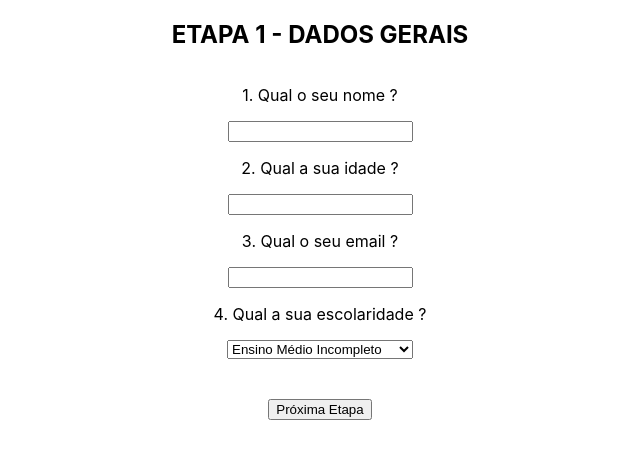
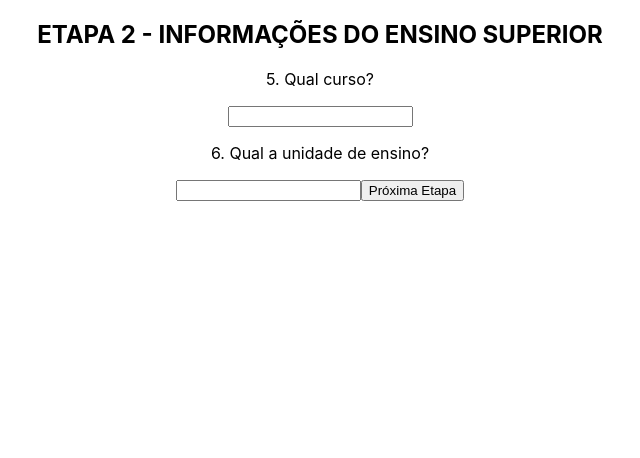
Before and after one commit to future4code/Edgard-Finotti, a React (Create React App) app in the folder quinzena6/labenuForms/labenuforms/: page / in a window 1280 px wide. Both pictures are taken after a click on the button "Próxima Etapa". Shown: the top 458 px of the page, without its empty margins (320-960 px from the left). Built offline with nearby package versions, Linux system fonts and the light colour scheme.

Commit message:
Alterado para pagina principal como sendo formulario e dela chama as etapas, pagina etapa 2 iniciada a construção.

```diff
--- a/quinzena6/labenuForms/labenuforms/src/App.js
+++ b/quinzena6/labenuForms/labenuforms/src/App.js
@@ -1,18 +1,13 @@
 import logo from './logo.svg';
 import './App.css';
 import DadosGerais from './components/DadosGerais/DadosGerais';
+import Formulario from './components/Formulario/Formulario';
 
 
 function App() {
   return (
     <div className="App">
-      <DadosGerais
-        titulo= {"ETAPA 1 - DADOS GERAIS"}
-        perguntaNome= {"1. Qual o seu nome ?" }
-        perguntaIdade= {"2. Qual a sua idade ?" }
-        perguntaEmail= {"3. Qual o seu email ?" }
-        perguntaEscolaridade= {"4. Qual a sua escolaridade ?"}
-      />
+      <Formulario />
     </div>
   );
 }
--- a/quinzena6/labenuForms/labenuforms/src/components/DadosGerais/DadosGerais.js
+++ b/quinzena6/labenuForms/labenuforms/src/components/DadosGerais/DadosGerais.js
@@ -1,5 +1,6 @@
 import React  from 'react'
 import styled from 'styled-components'
+import InformacoesEnsinoSuperior from '../InformacoesEnsinoSuperior/InformacoesEnsinoSuperior'
 
 const ContainerDadosGerais = styled.div`
     display: flex;
@@ -31,7 +32,8 @@ class DadosGerais extends React.Component {
         nome: "",
         idade: "",
         email: "",
-        escolaridade: ""
+        escolaridade: 'superiorIncompleto'
+
     }
 
     onChangeNome = (event) => {
@@ -58,11 +60,9 @@ class DadosGerais extends React.Component {
         })
     }
 
-    enviaEtapa1 = () => {
-        console.log(this.state)
-        console.log()
+    onChangeSelect = (event) => {
+        this.setState({escolaridade: event.target.value})
     }
-
 
 
     render() {
@@ -89,8 +89,8 @@ class DadosGerais extends React.Component {
             />
 
             <Pergunta>{this.props.perguntaEscolaridade}</Pergunta>
-            <SelectEscolaridade>
-                <option value="medioIncompleto" selected>Ensino Médio Incompleto</option>
+            <SelectEscolaridade value={this.state.select} onChange={this.onChangeSelect}>
+                <option value="medioIncompleto" >Ensino Médio Incompleto</option>
                 <option value="medioCompleto">Ensino Médio Completo</option>
                 <option value="superiorIncompleto">Ensino Superior Incompleto</option>
                 <option value="superiorCompleto">Ensino Superior Completo</option>
@@ -99,7 +99,7 @@ class DadosGerais extends React.Component {
             {/* <ComponenteSelecao/> */}
 
 
-            <ButtonProximaEtapa onClick={this.enviaEtapa1}>Próxima Etapa</ButtonProximaEtapa>
+            <ButtonProximaEtapa onClick={this.props.onClick}>Próxima Etapa</ButtonProximaEtapa>
         </ContainerDadosGerais>
 
     }
--- /dev/null
+++ b/quinzena6/labenuForms/labenuforms/src/components/Formulario/Formulario.js
@@ -0,0 +1,47 @@
+import React  from 'react'
+import DadosGerais from '../DadosGerais/DadosGerais'
+import InformacoesEnsinoSuperior from '../InformacoesEnsinoSuperior/InformacoesEnsinoSuperior'
+
+class Formulario extends React.Component {
+
+    state = {
+        etapaFormulario: 1
+    }
+
+    aoEnviar = () => {
+        this.setState({etapaFormulario: Number(this.state.etapaFormulario) + 1})
+    }
+
+    render() {
+
+        let componenteFormulario
+        if(this.state.etapaFormulario === 1) {
+            componenteFormulario = <DadosGerais
+                titulo= {"ETAPA 1 - DADOS GERAIS"}
+                perguntaNome= {"1. Qual o seu nome ?" }
+                perguntaIdade= {"2. Qual a sua idade ?" }
+                perguntaEmail= {"3. Qual o seu email ?" }
+                perguntaEscolaridade= {"4. Qual a sua escolaridade ?"}
+                onClick={this.aoEnviar}
+            />
+        } else if(this.state.etapaFormulario === 2) {
+            componenteFormulario = <InformacoesEnsinoSuperior
+                titulo={"ETAPA 2 - INFORMAÇÕES DO ENSINO SUPERIOR"}
+                perguntaCurso= {"5. Qual curso?"}
+                perguntaUnidade= {"6. Qual a unidade de ensino?"}
+            />
+        }
+
+
+
+        return (
+            <div>
+                {componenteFormulario}
+            </div>
+
+        )
+
+    }
+}
+
+export default Formulario
--- /dev/null
+++ b/quinzena6/labenuForms/labenuforms/src/components/InformacoesEnsinoSuperior/InformacoesEnsinoSuperior.js
@@ -0,0 +1,44 @@
+import React  from 'react'
+
+class InformacoesEnsinoSuperior extends React.Component {
+
+    state = {
+        curso: "",
+        unidade: ""
+    }
+
+    onChangeCurso = (event) => {
+        this.setState({
+            curso: event.target.value
+        })
+    }
+
+    onChangeUnidade = (event) => {
+        this.setState({
+            unidade: event.target.value
+        })
+    }
+
+
+    render () {
+        return <div>
+            <h2>{this.props.titulo}</h2>
+
+            <p>{this.props.perguntaCurso}</p>
+            <input
+                value={this.state.curso}
+                onChange={this.onChangeCurso}
+            />
+
+            <p>{this.props.perguntaUnidade}</p>
+            <input
+                value={this.state.unidade}
+                onChange={this.onChangeUnidade}
+            />
+
+            <button>Próxima Etapa</button>
+        </div>
+    }
+}
+
+export default InformacoesEnsinoSuperior
```
